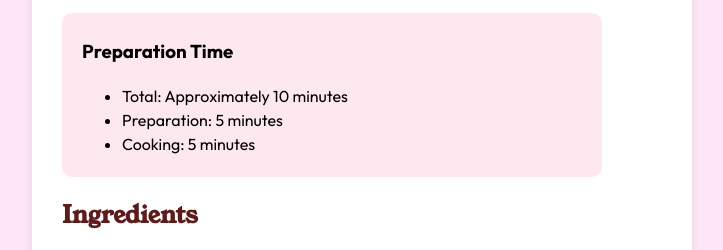
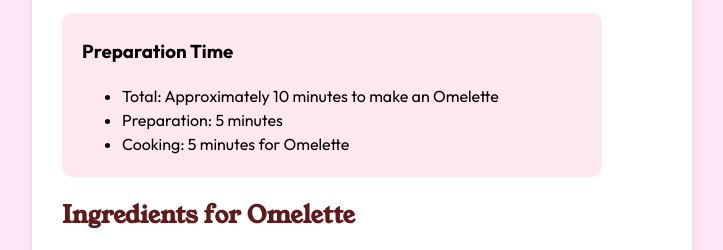
Before and after one commit to NFatima2006/Omelette-Web-App, a plain HTML site: page index.html in a window 1280 px wide. Shown: the part 547-797 px from the top of the page, without its empty margins (278-1001 px from the left). Drawn offline with Linux system fonts and the light colour scheme.

Commit message:
Update index.html
i made some funny changes in the main html

```diff
--- a/index.html
+++ b/index.html
@@ -22,13 +22,13 @@
         <div class="preparation-time">
             <h3>Preparation Time</h3>
         <ul>
-            <li>Total: Approximately 10 minutes</li>
+            <li>Total: Approximately 10 minutes to make an Omelette</li>
             <li>Preparation: 5 minutes</li>
-            <li>Cooking: 5 minutes</li>
+            <li>Cooking: 5 minutes for Omelette</li>
         </ul>
         </div>
         <div class="ingredients">
-            <h2>Ingredients</h2>
+            <h2>Ingredients for Omelette</h2>
         <ul>
             <li>2-3 large eggs</li>
             <li>Salt, to taste</li>
```
